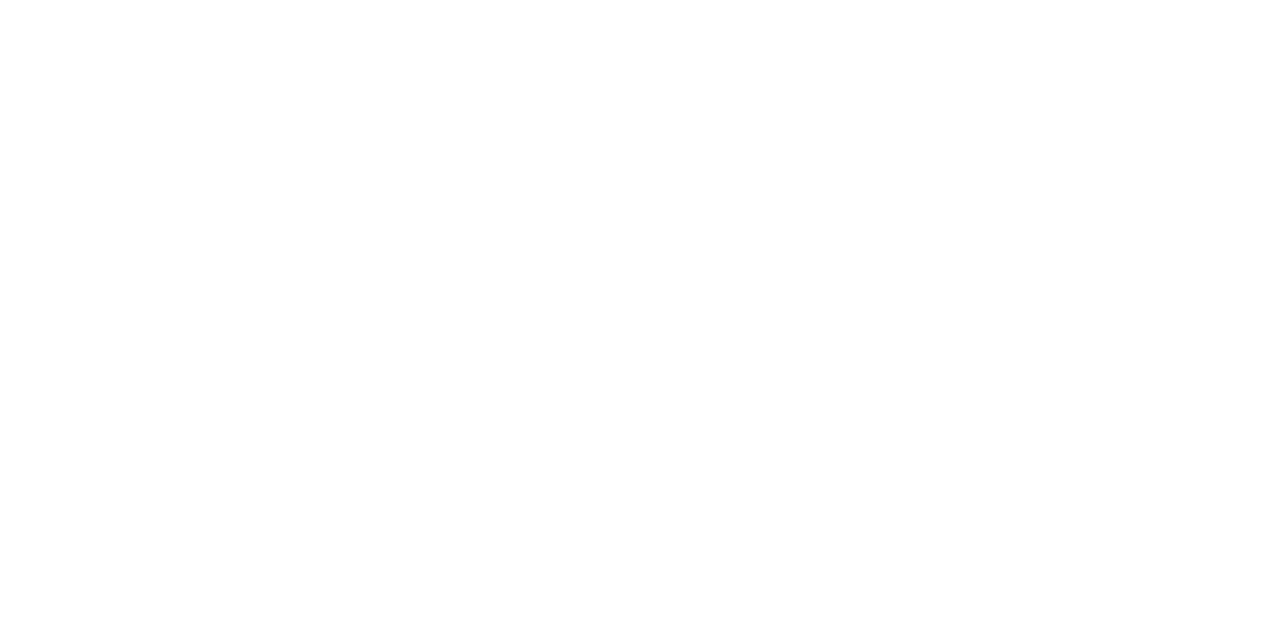
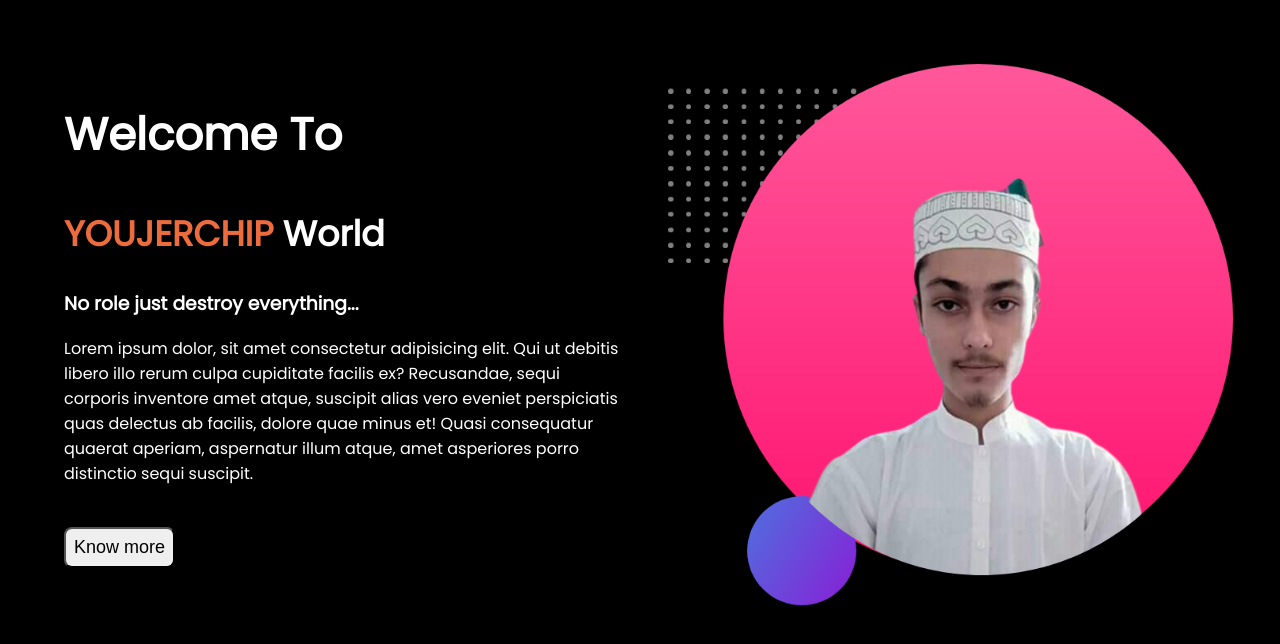
Before and after one commit to Iftiaz-Sayem-Sakib/larned--tml, a plain HTML site: page index.html in a window 1280 px wide. Drawn offline with Linux system fonts and the light colour scheme.

Commit message:
first part donr

```diff
--- a/index.html
+++ b/index.html
@@ -1,12 +1,37 @@
 <!DOCTYPE html>
 <html lang="en">
+
 <head>
     <meta charset="UTF-8">
     <meta http-equiv="X-UA-Compatible" content="IE=edge">
     <meta name="viewport" content="width=device-width, initial-scale=1.0">
     <title>DarK SeiD</title>
+    <link rel="preconnect" href="https://fonts.googleapis.com">
+    <link rel="preconnect" href="https://fonts.gstatic.com" crossorigin>
+    <link href="https://fonts.googleapis.com/css2?family=Poppins&display=swap" rel="stylesheet">
+    <link rel="stylesheet" href="style.css">
 </head>
+
 <body>
+    <section class="first">
+        <div class="helf">
+            <h1 class="head">Welcome To </h1>
+            <h2 class="youjerchip"><span>YOUJERCHIP</span> World</h2>
+            <h3><b>No role just destroy everything...</b></h3>
+            <p>Lorem ipsum dolor, sit amet consectetur adipisicing elit. Qui ut debitis libero illo rerum culpa
+                cupiditate
+                facilis ex? Recusandae, sequi corporis inventore amet atque, suscipit alias vero eveniet perspiciatis
+                quas
+                delectus ab facilis, dolore quae minus et! Quasi consequatur quaerat aperiam, aspernatur illum atque,
+                amet
+                asperiores porro distinctio sequi suscipit.</p>
+            <br>
+            <button class="know-more"><a
+                    href="https://www.floridatechonline.com/blog/business/the-dark-side-of-leadership/" target="_blank"
+                    rel="noopener noreferrer">Know more</a></button>
+        </div>
+        <div class="helf"><img src="images/iftiaz.png" alt=""></div>
+    </section>
+</body>
 
-</body>
 </html>
--- a/style.css
+++ b/style.css
@@ -0,0 +1,44 @@
+body {
+    font-family: 'Poppins', sans-serif;
+    background-color: black;
+    color: white;
+    margin: 5%;
+}
+
+.head {
+    font-size: 45px;
+}
+
+.youjerchip {
+    font-size: 35px;
+}
+
+span {
+    color: rgb(236, 108, 61);
+}
+
+.know-more {
+    padding: 8px;
+    font-size: 15px;
+    border-radius: 8px;
+}
+
+a {
+    text-decoration: none;
+    color: black;
+    font-size: larger;
+
+}
+
+.first {
+    display: flex;
+}
+
+.helf {
+    width: 49%;
+}
+
+.helf img {
+    width: 100%;
+    margin-left: 40px;
+}
```
Also changed, not shown: images/iftiaz.png (renamed from images/iftiaz.png.png).
